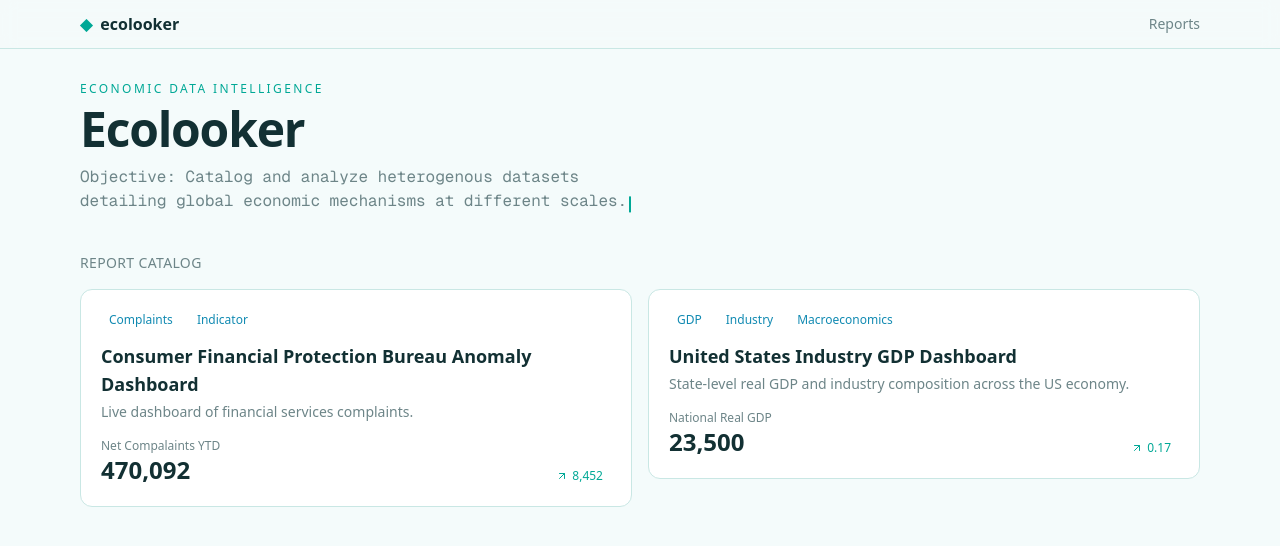
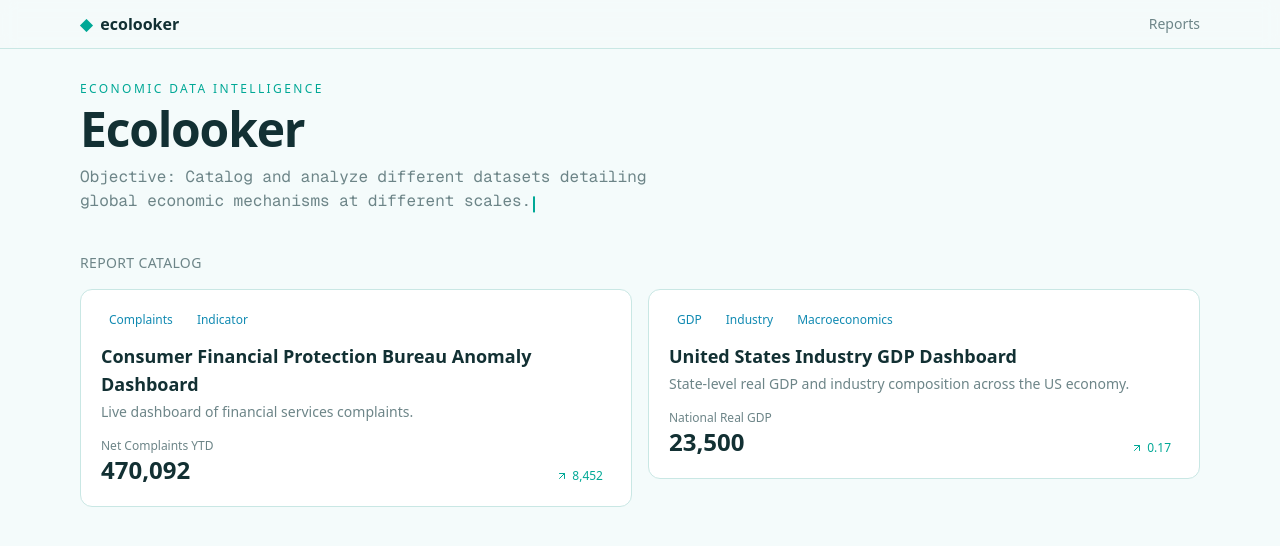
Before and after one commit to Ryanlin2/ecolooker, a Next.js app in the folder ecolooker-webapp/ecolooker/: page / in a window 1280 px wide. Shown: the top 546 px of the page. Built offline with nearby package versions, Linux system fonts and the light colour scheme.

Commit message:
better word choice

```diff
--- a/ecolooker-webapp/ecolooker/src/app/page.tsx
+++ b/ecolooker-webapp/ecolooker/src/app/page.tsx
@@ -21,7 +21,7 @@
         </h1>
 
         <p className="mt-3 max-w-xl font-mono text-sm text-muted sm:text-base">
-          <TypewriterText text="Objective: Catalog and analyze heterogenous datasets detailing global economic mechanisms at different scales." />
+          <TypewriterText text="Objective: Catalog and analyze different datasets detailing global economic mechanisms at different scales." />
         </p>
       </section>
 
--- a/ecolooker-webapp/ecolooker/src/lib/reports.ts
+++ b/ecolooker-webapp/ecolooker/src/lib/reports.ts
@@ -18,7 +18,7 @@
     subtitle: "Live dashboard of financial services complaints.",
     date: "Jul 2026",
     tags: ["Complaints", "Indicator"],
-    hero: { label: "Net Compalaints YTD", value: 470092, change: 8452 },
+    hero: { label: "Net Complaints YTD", value: 470092, change: 8452 },
   },
   {
     slug: "us-industry-gdp",
```
